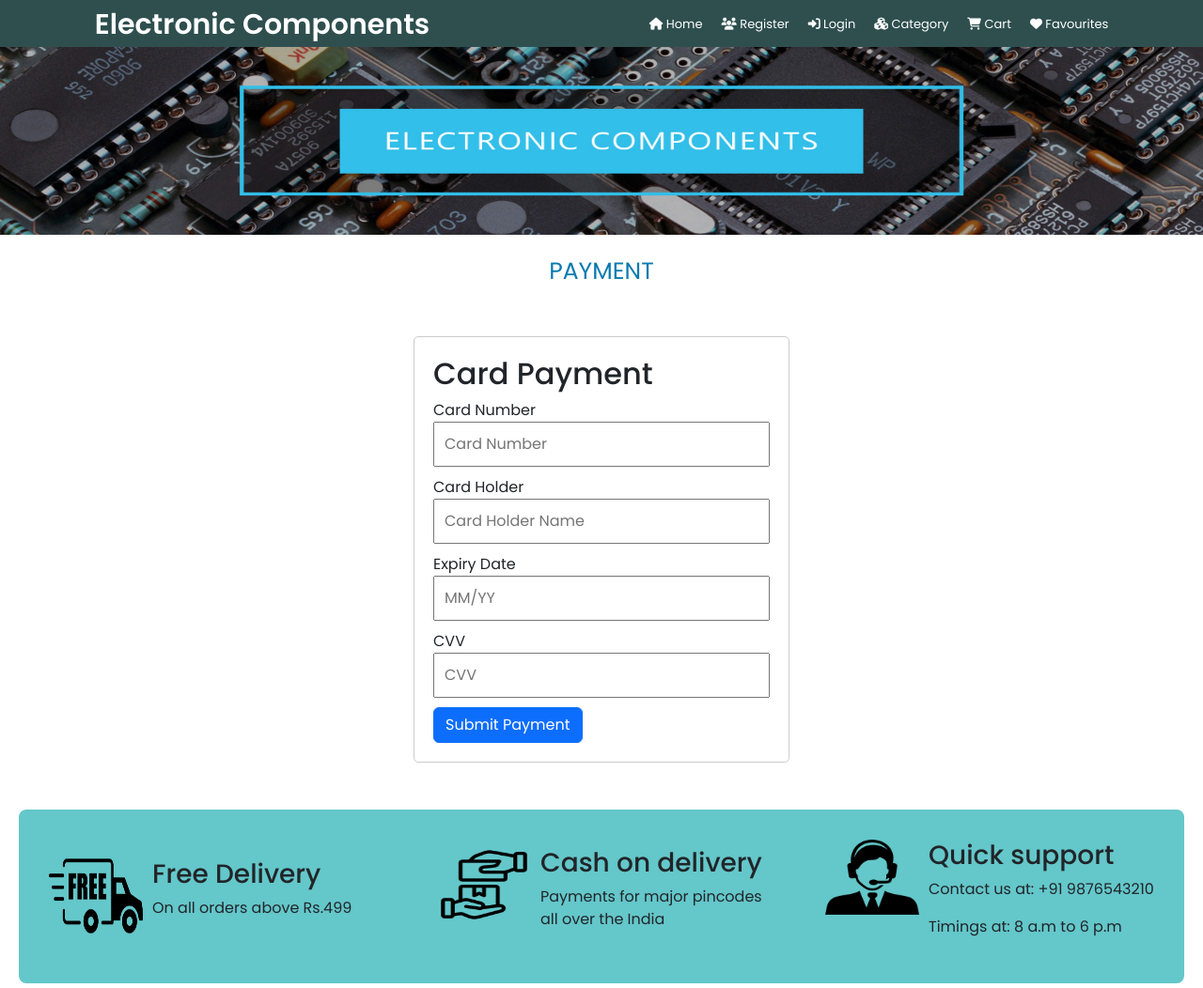
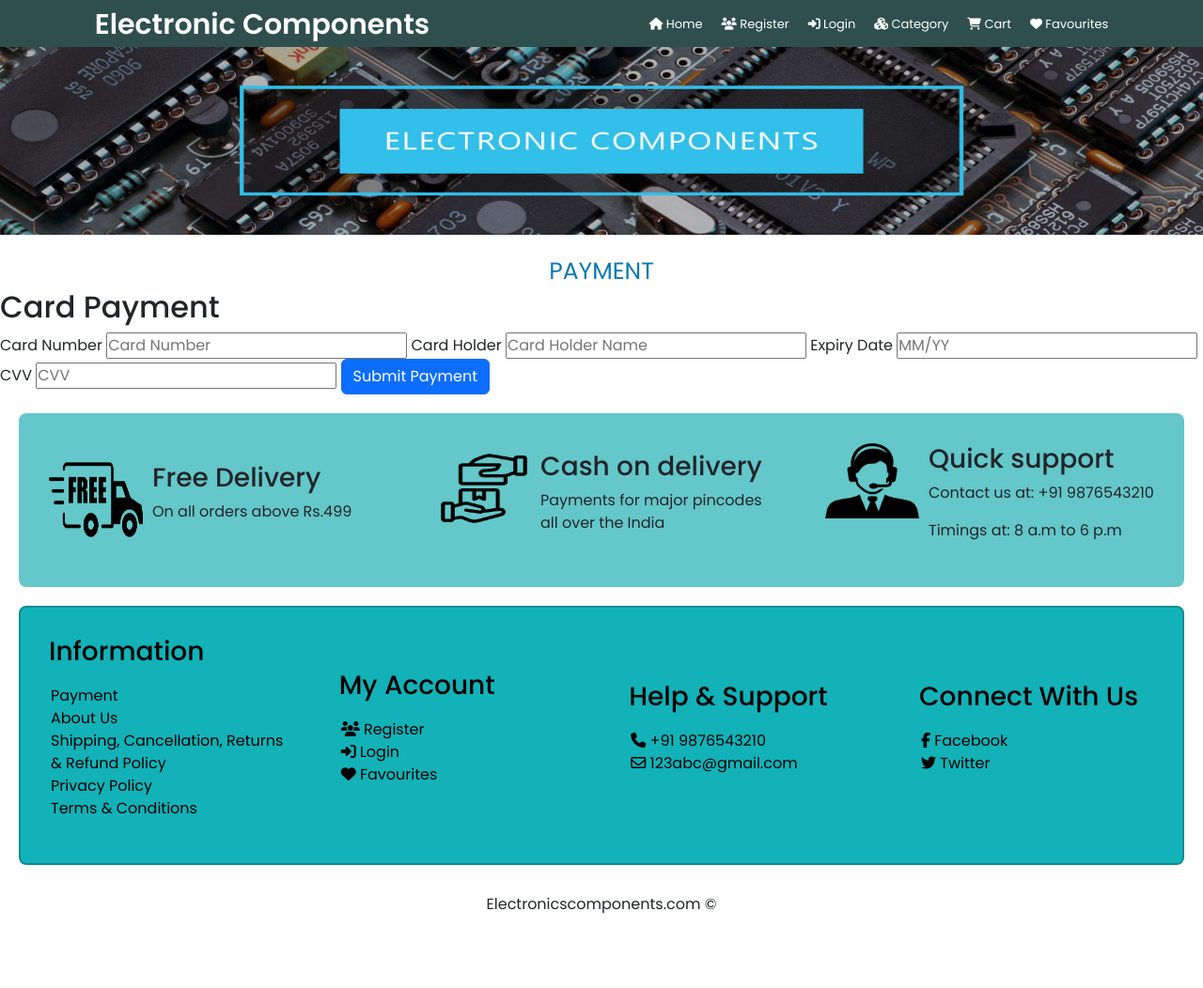
Before and after one commit to Lekshmikanth/E-commerce-Project, a Django app: page /cardpayment in a window 1280 px wide. Shown: the top 1052 px of the page at 94% size. After the commit the page ends 973 px from the top, so only its background shows below. Run offline with Django 5.2, Linux system fonts and the light colour scheme; some libraries are stand-ins or nearby versions.

Commit message:
Update main.html
Removed style from main page

```diff
--- a/shop/templates/shop/layouts/main.html
+++ b/shop/templates/shop/layouts/main.html
@@ -15,36 +15,6 @@
     <link rel="preconnect" href="https://fonts.googleapis.com">
     <link rel="preconnect" href="https://fonts.gstatic.com" crossorigin>
     <link href="https://fonts.googleapis.com/css2?family=Poppins:ital,wght@0,100;0,200;0,300;0,400;0,500;0,600;0,700;0,800;0,900;1,100;1,200;1,300;1,400;1,500;1,600;1,700;1,800;1,900&display=swap" rel="stylesheet">
-    <style>
-        .container5 {
-    max-width: 400px;
-    margin: 50px auto;
-    padding: 20px;
-    border: 1px solid #ccc;
-    border-radius: 5px;
-  }
-
-  input {
-    width: 100%;
-    padding: 10px;
-    margin-bottom: 10px;
-    box-sizing: border-box;
-  }
-
-  button {
-    width: 100%;
-    padding: 10px;
-    background-color: #007bff;
-    color: white;
-    border: none;
-    border-radius: 5px;
-    cursor: pointer;
-  }
-
-  button:hover {
-    background-color: #0056b3;
-  }
-    </style>
 </head>
 <body>
 
```
